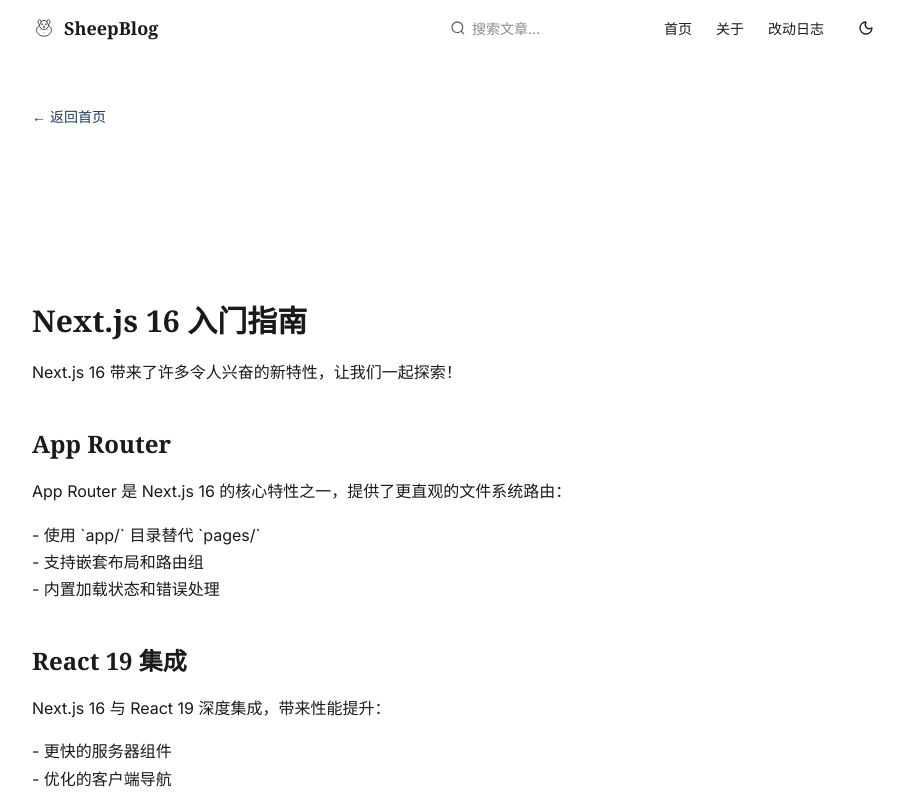
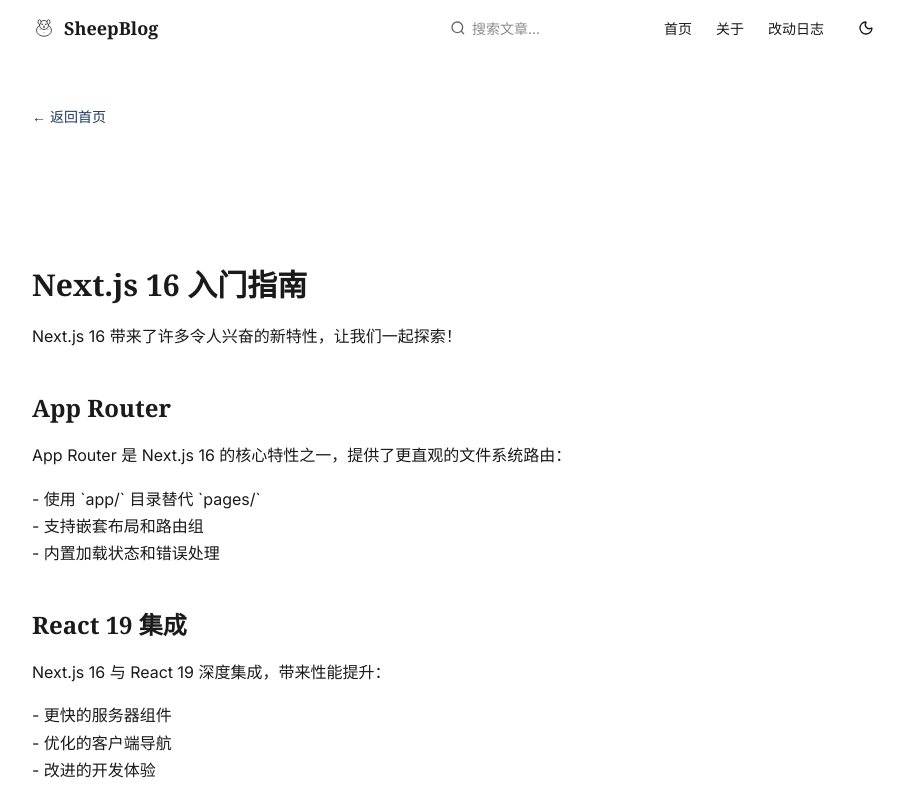
Before and after one commit to AyanamiReiEva/SheepBlog, a Next.js app: page /posts/getting-started-with-nextjs in a window 1280 px wide. Shown: the top 796 px of the page, without its empty margins (182-1086 px from the left). Built offline with nearby package versions, Linux system fonts and the light colour scheme.

Commit message:
style: 加粗分割线，缩短标题与分割线间距

```diff
--- a/components/post-content.tsx
+++ b/components/post-content.tsx
@@ -18,9 +18,9 @@
       <BackLink href="/">← 返回首页</BackLink>
 
       <div style={{
-        borderTop: '1px solid var(--color-border)',
+        borderTop: '2px solid var(--color-border)',
         marginTop: '24px',
-        paddingTop: '32px',
+        paddingTop: '20px',
       }}>
         <div dangerouslySetInnerHTML={{ __html: renderMarkdown(content) }} />
       </div>
@@ -32,7 +32,7 @@
   let html = content
     .replace(/^### (.*$)/gim, '<h3 style="font-size: 20px; font-weight: 600; font-family: var(--font-serif); margin-top: 32px; margin-bottom: 16px; color: var(--color-foreground);">$1</h3>')
     .replace(/^## (.*$)/gim, '<h2 style="font-size: 24px; font-weight: 600; font-family: var(--font-serif); margin-top: 40px; margin-bottom: 16px; color: var(--color-foreground);">$1</h2>')
-    .replace(/^# (.*$)/gim, '<h1 style="font-size: 30px; font-weight: 600; font-family: var(--font-serif); margin-top: 40px; margin-bottom: 16px; color: var(--color-foreground);">$1</h1>')
+    .replace(/^# (.*$)/gim, '<h1 style="font-size: 30px; font-weight: 600; font-family: var(--font-serif); margin-top: 0px; margin-bottom: 16px; color: var(--color-foreground);">$1</h1>')
     .replace(/\*\*(.*)\*\*/gim, '<strong>$1</strong>')
     .replace(/\*(.*)\*/gim, '<em>$1</em>')
     .replace(/^\> (.*$)/gim, '<blockquote style="border-left: 4px solid var(--color-border); padding-left: 16px; margin: 16px 0; color: var(--color-muted-foreground);">$1</blockquote>')
```
